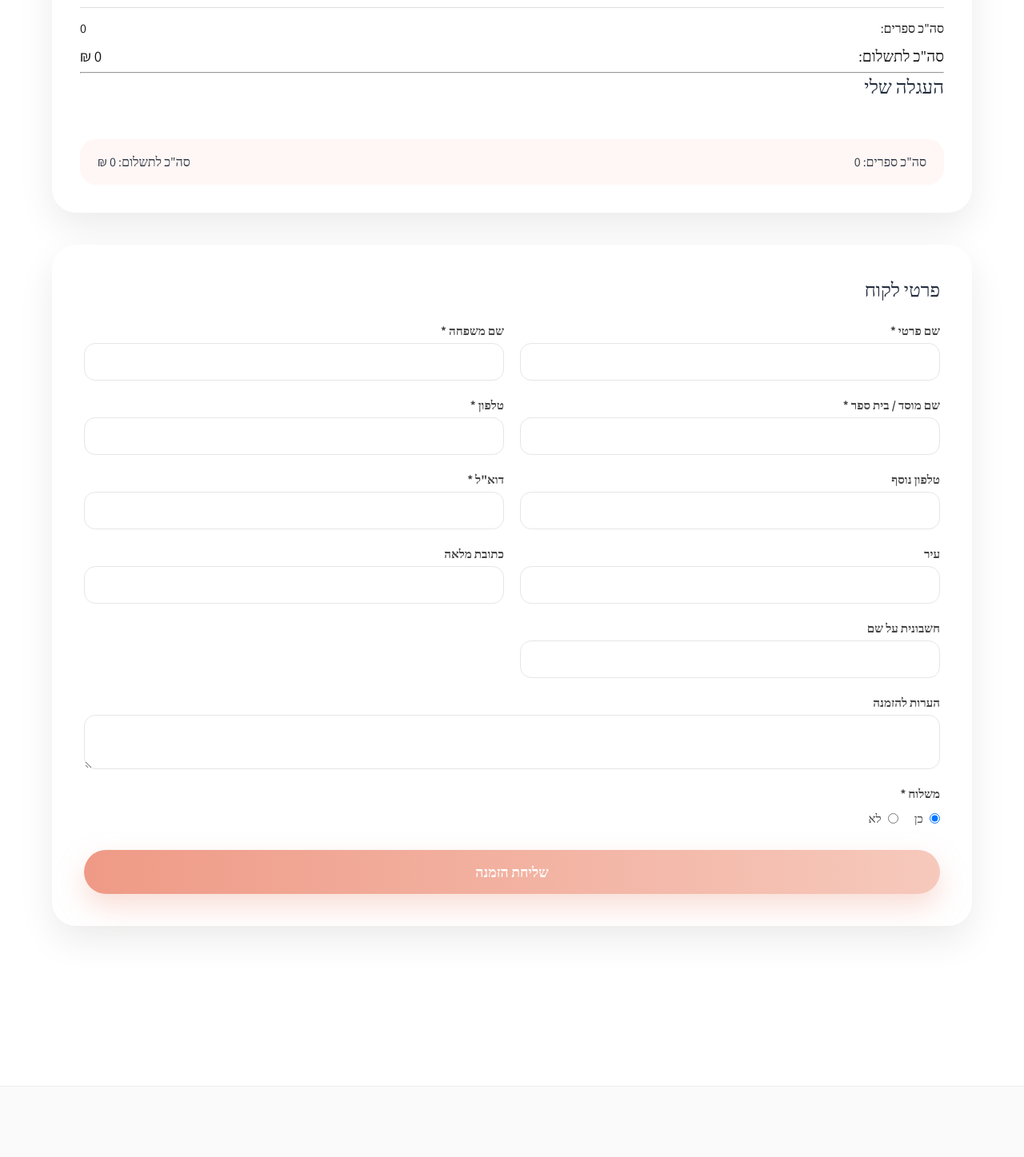
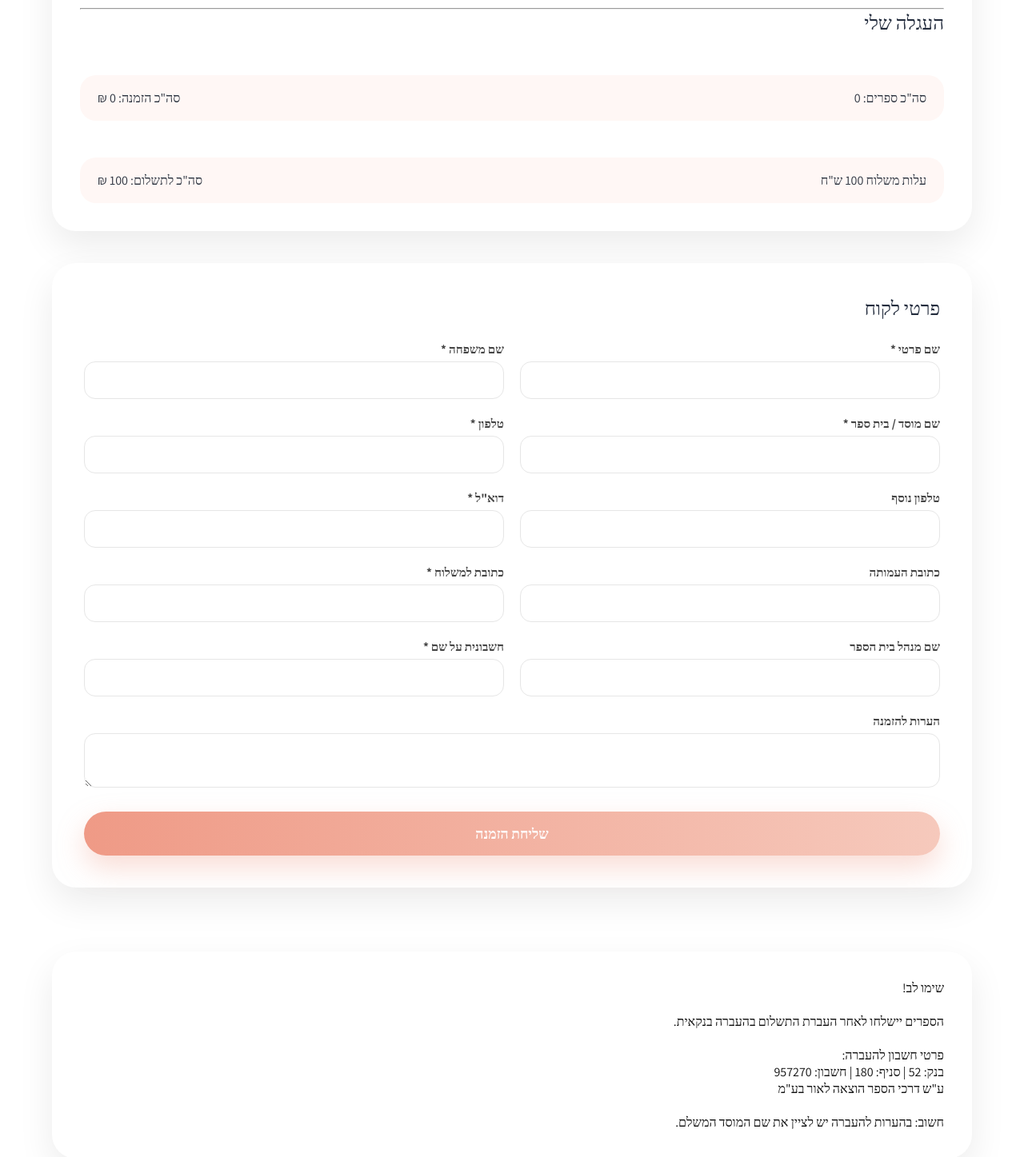
Before and after one commit to RacheliDehan/Darki-Sefer, an Angular app: page / in a window 1280 px wide. Shown: the part 2150-3597 px from the top of the page at 80% size. Built offline with nearby package versions, Linux system fonts and the light colour scheme.

Commit message:
Alter a from 01-09-26

```diff
--- a/src/app/features/cart/cart.component.html
+++ b/src/app/features/cart/cart.component.html
@@ -40,13 +40,23 @@
       </div>
 
       <div>
-        סה"כ לתשלום:
+        סה"כ הזמנה:
         {{ store.totalAmount() }} ₪
       </div>
 
     </div>
+    <br>
+    <div class="summary">
+      <div>
+        עלות משלוח 100 ש"ח
+      </div>
+      <div>
+        סה"כ לתשלום:
+        {{ store.totalAmount() + 100 }} ₪
+      </div>
+    </div>
+  </div>
 
-  </div>
   <!-- טופס -->
   <form [formGroup]="form" (ngSubmit)="submit()" class="form">
 
@@ -100,17 +110,24 @@
       </div>
 
       <div class="field">
-        <label>עיר</label>
+        <label>כתובת העמותה</label>
         <input formControlName="city" />
       </div>
 
       <div class="field">
-        <label>כתובת מלאה</label>
+        <label>כתובת למשלוח *</label>
         <input formControlName="address" />
+        <small *ngIf="form.get('address')?.touched && form.get('address')?.invalid">
+          חובה להזין כתובת למשלוח
+        </small>
+      </div>
+      <div class="field">
+        <label>שם מנהל בית הספר</label>
+        <input formControlName="principalName" />
       </div>
 
       <div class="field">
-        <label>חשבונית על שם</label>
+        <label>חשבונית על שם *</label>
         <input formControlName="invoiceName" />
         <small *ngIf="form.get('invoiceName')?.touched && form.get('invoiceName')?.invalid">
           חובה להזין שם לחשבונית
@@ -122,7 +139,7 @@
         <textarea formControlName="notes"></textarea>
       </div>
 
-      <div class="field full">
+      <!-- <div class="field full">
         <label>משלוח *</label>
 
         <div class="radio">
@@ -136,7 +153,7 @@
             לא
           </label>
         </div>
-      </div>
+      </div>-->
 
     </div>
 
@@ -146,3 +163,22 @@
   </form>
 
 </section>
+
+<section class="checkout-page">
+  <div class="cart-box" dir="rtl">
+<strong>שימו לב!</strong>
+<br><br>
+הספרים יישלחו <strong>לאחר העברת התשלום</strong> בהעברה בנקאית.
+<br><br>
+<strong>פרטי חשבון להעברה:</strong>
+<br>
+בנק: <strong>52</strong> |
+סניף: <strong>180</strong> |
+חשבון: <strong>957270</strong>
+<br>
+ע"ש <strong>דרכי הספר הוצאה לאור בע"מ</strong>
+<br><br>
+<strong>חשוב:</strong>
+בהערות להעברה יש לציין את <strong>שם המוסד המשלם</strong>.
+  </div>
+</section>
--- a/src/app/features/cart/cart.component.scss
+++ b/src/app/features/cart/cart.component.scss
@@ -2,7 +2,7 @@
 
   max-width: 1200px;
 
-  margin: 160px auto 80px;
+  margin: 80px auto 80px;
 
   padding: 0 25px;
 
--- a/src/app/features/cart/cart.component.ts
+++ b/src/app/features/cart/cart.component.ts
@@ -66,8 +66,8 @@ export class CartComponent {
 
     city: [''],
 
-    address: [''],
-
+    address: ['', [Validators.required]],
+    principalName: [''],
     invoiceName: ['', [Validators.required]],
 
     notes: [''],
@@ -111,7 +111,9 @@ export class CartComponent {
 
       const items = this.store.items();
 
-
+      const booksDetails = items
+        .map(item => `${item.book?.title} — ${item.quantity} יח׳`)
+        .join('\n');
       await this.orderService.sendQuoteRequest({
 
         customerId: crypto.randomUUID(),
@@ -125,10 +127,11 @@ export class CartComponent {
         bookIds:
           items.map(item => item.bookId),
 
-        bookName:
-          items
-            .map(item => item.book?.title)
-            .join(', '),
+        // bookName:
+        //   items
+        //     .map(item => item.book?.title)
+        //     .join(', '),
+        bookName: booksDetails,
 
         quantities:
           items.map(item => item.quantity),
--- a/src/environments/environment.ts
+++ b/src/environments/environment.ts
@@ -1,10 +1,10 @@
 export const environment = {
   production: false,
   emailJs: {
-    serviceId: 'service_ikys89g',
+    serviceId: 'service_izavnfz',
     publicKey: 'Kd30sw-n7sbklI6kH',
     adminTemplateId: 'template_55wq21e',
     customerTemplateId: 'template_55wq21e',
-    adminEmail: 'r8175r@gmail.com'
+    adminEmail: 'oddice@d-sefer.co.il'
   }
 };
```
